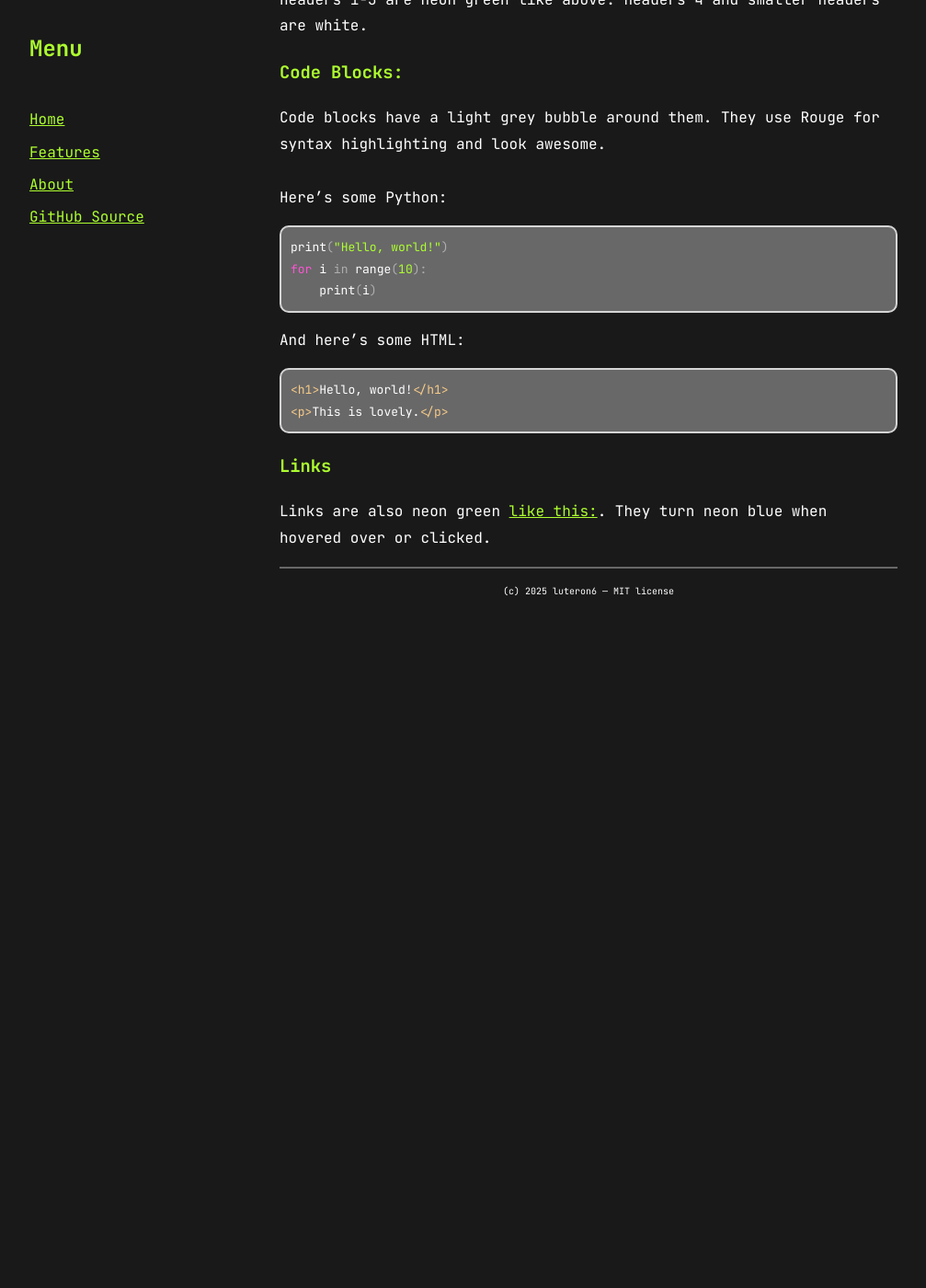
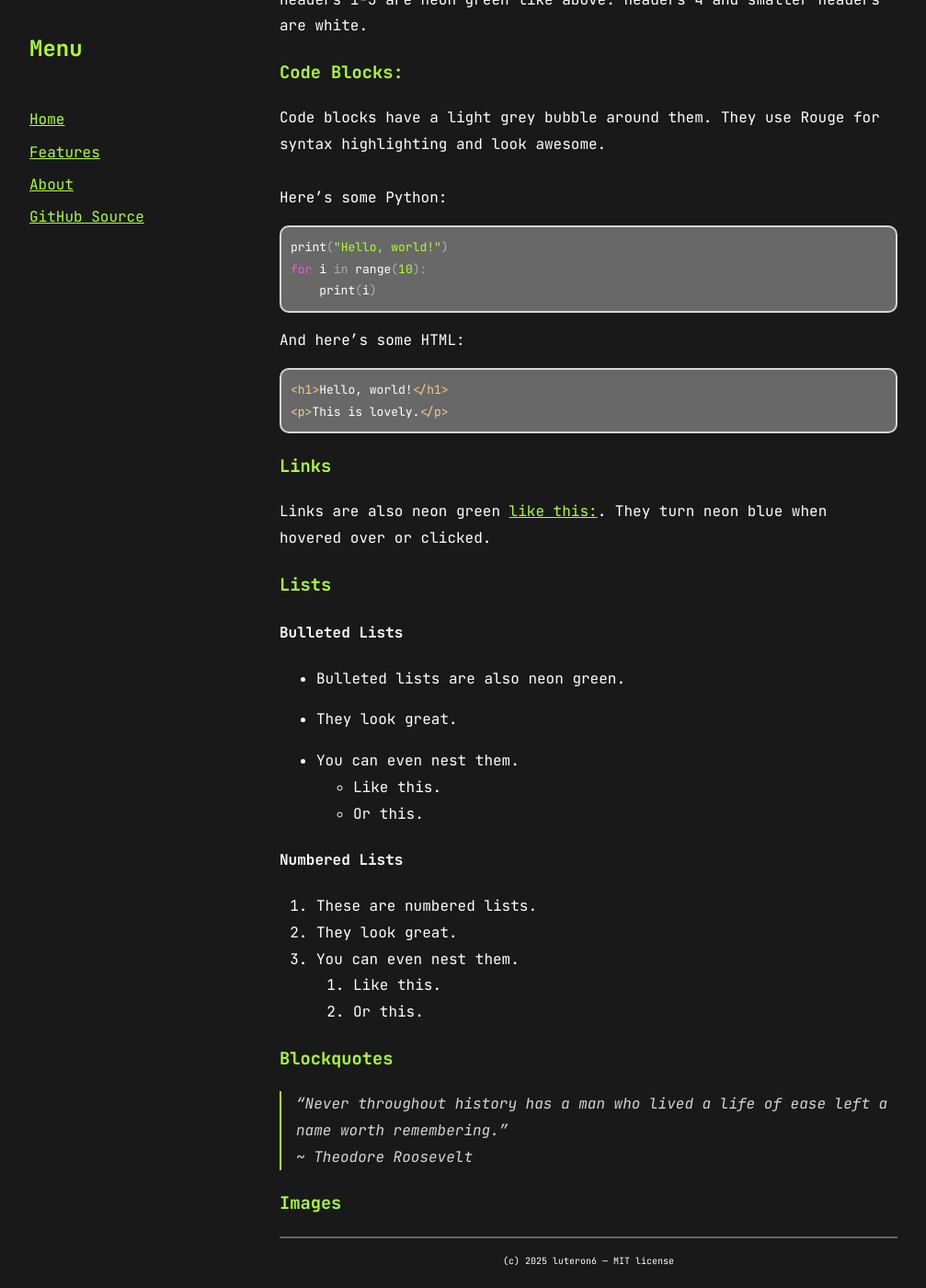
Before and after one commit to luteron6/tonic-template, a Jekyll site: the page built from features.md, in a window 1280 px wide and 1400 px high, scrolled down 130 px. Shown: the whole window at 92% size, without its empty margins (0-1007 px from the left). Built offline with Jekyll 4.4.1, drawn with Linux system fonts in a browser that asks for light colours; before the commit the page ends 900 px from its top, so only the background shows below that.

Commit message:
Add blockquotes and lists

````diff
--- a/_sass/base.scss
+++ b/_sass/base.scss
@@ -30,20 +30,6 @@ h3 {
   color: var(--neon-green);
 }
 
-pre {
-  font-size: small;
-  white-space: pre-wrap;
-  background: var(--light-grey);
-  padding: 10px;
-  border: 2px solid var(--lighter-grey);
-  border-radius: 10px;
-}
-
-code {
-  font-family: "JetBrains Mono", monospace;
-  white-space: pre-wrap;
-}
-
 hr {
   color: var(--light-grey);
   height: 2px;
@@ -71,13 +57,3 @@ nav{
   a:visited {color: var(--neon-green)}
   a:hover {color: var(--neon-blue)}
 }
-
-.four-oh-four {
-  display: flex;
-  line-height: 0.6;
-  flex-direction: column;
-  justify-content: center;
-  align-items: center;
-  text-align: center;
-  min-height: 88vh;
-}
--- /dev/null
+++ b/_sass/elements.scss
@@ -0,0 +1,30 @@
+blockquote {
+  font-style: italic;
+  color: var(--lighter-grey);
+  border-left: 2px solid var(--neon-green);
+  padding-left: 1rem;
+  margin: 1rem 0;
+}
+
+pre {
+  font-size: small;
+  white-space: pre-wrap;
+  background: var(--light-grey);
+  padding: 10px;
+  border: 2px solid var(--lighter-grey);
+  border-radius: 10px;
+}
+
+code {
+  font-family: "JetBrains Mono", monospace;
+  white-space: pre-wrap;
+}
+.four-oh-four {
+  display: flex;
+  line-height: 0.6;
+  flex-direction: column;
+  justify-content: center;
+  align-items: center;
+  text-align: center;
+  min-height: 88vh;
+}
--- a/assets/shadow-shell.scss
+++ b/assets/shadow-shell.scss
@@ -2,4 +2,5 @@
 ---
 
 @import "base.scss";
+@import "elements.scss";
 @import "base16.dark.syntax.scss";
--- a/features.md
+++ b/features.md
@@ -26,3 +26,25 @@ And here's some HTML:
 ```
 ### Links
 Links are also neon green <a href="#links"> like this:</a>. They turn neon blue when hovered over or clicked.
+
+### Lists
+#### Bulleted Lists
+- Bulleted lists are also neon green.
+- They look great.
+
+- You can even nest them.
+  - Like this.
+  - Or this.
+
+#### Numbered Lists
+1. These are numbered lists.
+2. They look great.
+3. You can even nest them.
+   1. Like this.
+   2. Or this.
+
+
+### Blockquotes
+> "Never throughout history has a man who lived a life of ease left a name worth remembering."<br>~ Theodore Roosevelt
+
+### Images
````
